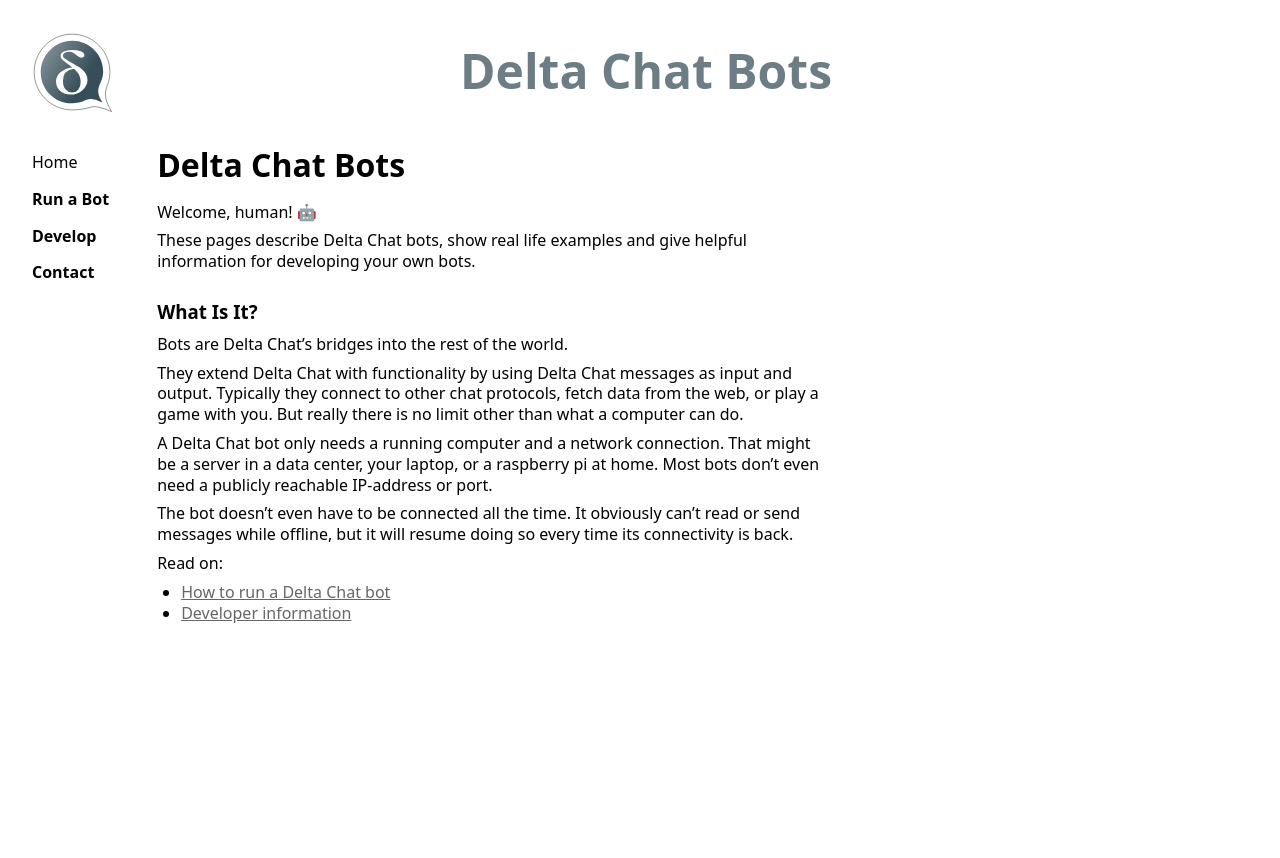
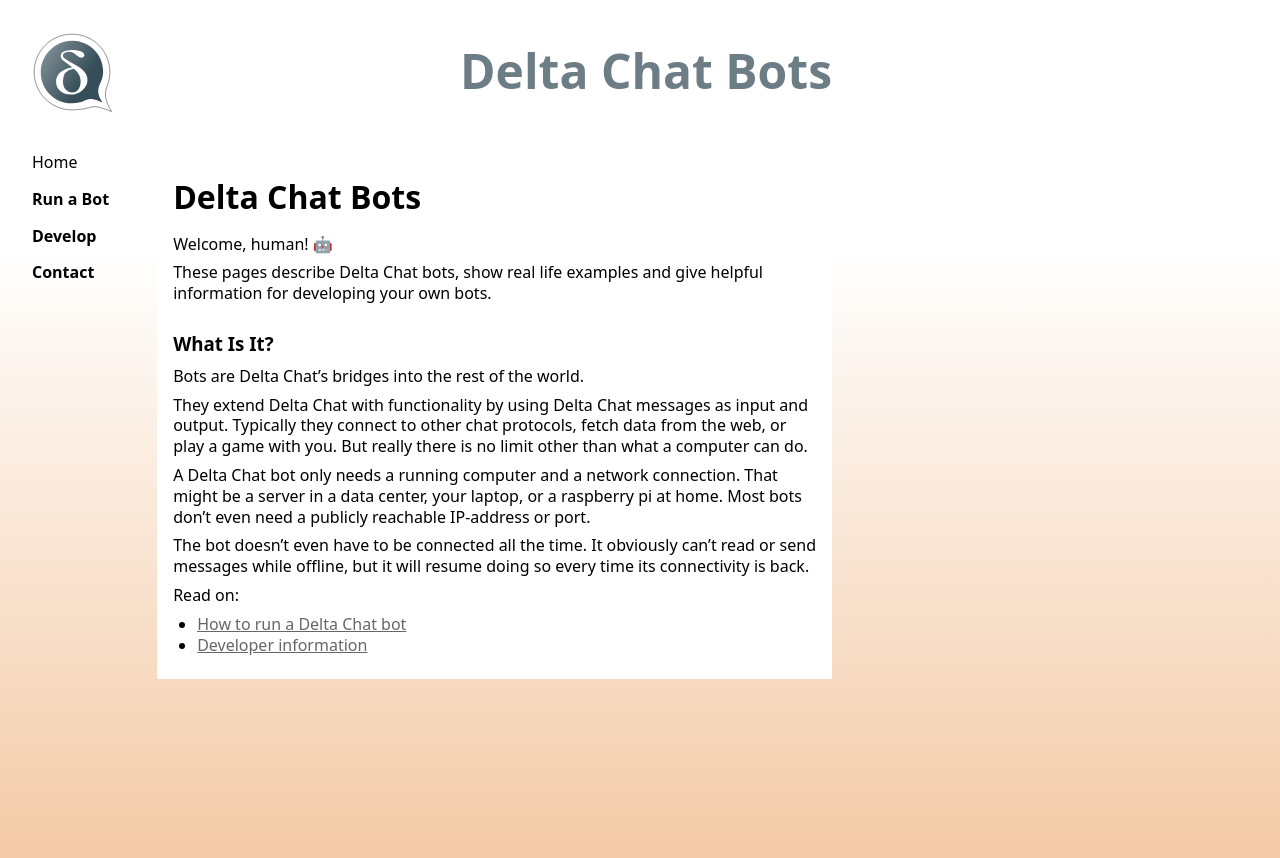
Before and after one commit to deltachat-bot/bot-pages, a Jekyll site: the page built from index.md, in a window 1280 px wide. Shown: the top 858 px of the page. Built offline with Jekyll 4.4.1, drawn with Linux system fonts in a browser that asks for light colours.

Commit message:
colorful background

```diff
--- a/_layouts/default.html
+++ b/_layouts/default.html
@@ -8,6 +8,7 @@
     <link rel="stylesheet" href="{{ "/assets/syntax.css" | relative_url }}">
   </head>
   <body>
+    <div class="background">
     <header class="site-header" role="banner">
       <img id='delta-chat-logo' src='/assets/logos/delta-chat.svg' alt='Delta Chat logo'>
       <div id='site-name'>Delta Chat Bots</div>
@@ -35,5 +36,6 @@
       </main>
     </div>
 
+    </div>
   </body>
 </html>
--- a/assets/main.css
+++ b/assets/main.css
@@ -4,12 +4,26 @@
   line-height: 1.3em;
   font-family: sans;
   color: black;
-  background: white;
+}
+
+html {
+  min-height: 100%;
 }
 
 body {
+  padding: 2rem;
+  background-image: linear-gradient( to bottom, #ffffff 0px, #ffffff 250px, #DD6600 2000px, #DD6600 100% );
+}
+
+.background {
   max-width: 50rem;
-  padding: 2rem;
+}
+
+.page-content {
+  padding: 1rem;
+  padding-top: 2rem;
+  background: white;
+/*  background-image: linear-gradient( to bottom, #ffeedd 0px, #ffeedd 20px, #fff 240px, #fff 100% ); */
 }
 
 h1, h2, h3, h4 {
```
